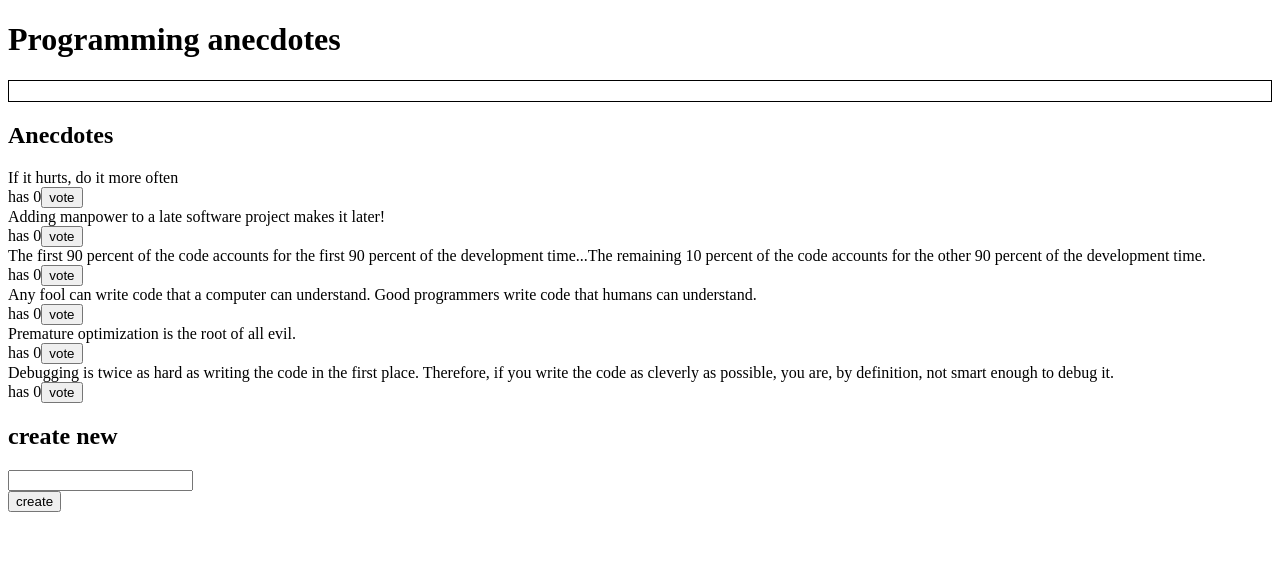
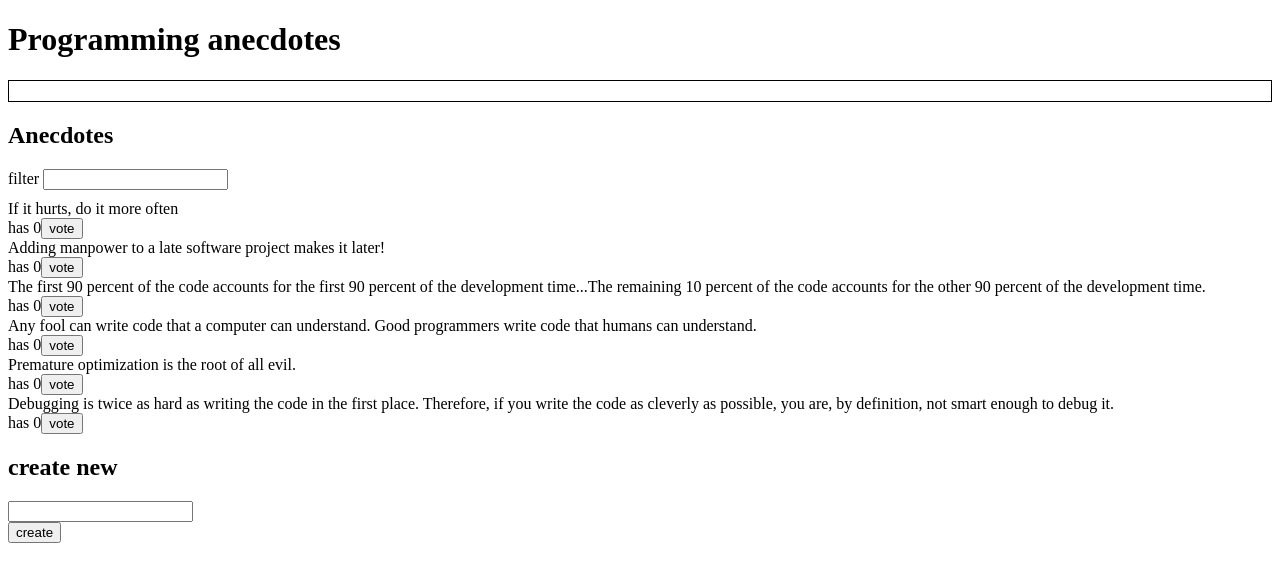
Before and after one commit to rlaurika/fso18, a React (Create React App) app in the folder osa6/redux-anecdotes-v2/: page / in a window 1280 px wide. Shown: the top 582 px of the page. Built offline with nearby package versions, Linux system fonts and the light colour scheme.

Commit message:
6.5: Redux-anecdotes-v2: add anecdote filter
Make is possible to filter anecdotes by substring. Add a filter field for
entering the filter and a new reducer for handling the filter state.

```diff
--- a/osa6/redux-anecdotes-v2/src/App.js
+++ b/osa6/redux-anecdotes-v2/src/App.js
@@ -2,6 +2,7 @@ import React from 'react'
 import Notification from './components/Notification'
 import AnecdoteForm from './components/AnecdoteForm'
 import AnecdoteList from './components/AnecdoteList'
+import Filter from './components/Filter'
 
 class App extends React.Component {
 
@@ -10,6 +11,8 @@ class App extends React.Component {
       <div>
         <h1>Programming anecdotes</h1>
         <Notification store={this.props.store} />
+        <h2>Anecdotes</h2>
+        <Filter store={this.props.store} />
         <AnecdoteList store={this.props.store} />
         <AnecdoteForm store={this.props.store} />
       </div>
--- a/osa6/redux-anecdotes-v2/src/components/AnecdoteList.js
+++ b/osa6/redux-anecdotes-v2/src/components/AnecdoteList.js
@@ -13,10 +13,13 @@ class AnecdoteList extends React.Component {
 
   render() {
     const anecdotes = this.props.store.getState().anecdotes
+    const filter = this.props.store.getState().filter
     return (
       <div>
-        <h2>Anecdotes</h2>
-        {anecdotes.sort((a, b) => b.votes - a.votes).map(anecdote =>
+        {anecdotes
+          .filter(anecdote => anecdote.content.includes(filter))
+          .sort((a, b) => b.votes - a.votes)
+          .map(anecdote =>
             <div key={anecdote.id}>
               <div>
                 {anecdote.content}
--- a/osa6/redux-anecdotes-v2/src/components/Filter.js
+++ b/osa6/redux-anecdotes-v2/src/components/Filter.js
@@ -1,9 +1,11 @@
 import React from 'react'
+import { filterSetting } from '../reducers/filterReducer'
 
 class Filter extends React.Component {
   handleChange = (event) => {
-    // input-kentän arvo muuttujassa event.target.value
+    this.props.store.dispatch(filterSetting(event.target.value))
   }
+
   render() {
     const style = {
       marginBottom: 10
--- /dev/null
+++ b/osa6/redux-anecdotes-v2/src/reducers/filterReducer.js
@@ -0,0 +1,17 @@
+const reducer = (state = '', action) => {
+  switch (action.type) {
+  case 'SET_FILTER':
+    return action.filter
+  default:
+    return state
+  }
+}
+
+export const filterSetting = (filter) => {
+  return {
+    type: 'SET_FILTER',
+    filter
+  }
+}
+
+export default reducer
--- a/osa6/redux-anecdotes-v2/src/store.js
+++ b/osa6/redux-anecdotes-v2/src/store.js
@@ -1,10 +1,12 @@
 import { createStore, combineReducers } from 'redux'
 import notificationReducer from './reducers/notificationReducer'
 import anecdoteReducer from './reducers/anecdoteReducer'
+import filterReducer from './reducers/filterReducer'
 
 const reducer = combineReducers({
   notification: notificationReducer,
-  anecdotes: anecdoteReducer
+  anecdotes: anecdoteReducer,
+  filter: filterReducer
 })
 
 const store = createStore(reducer)
```
Lines whose indentation alone changed are shown as unchanged.
